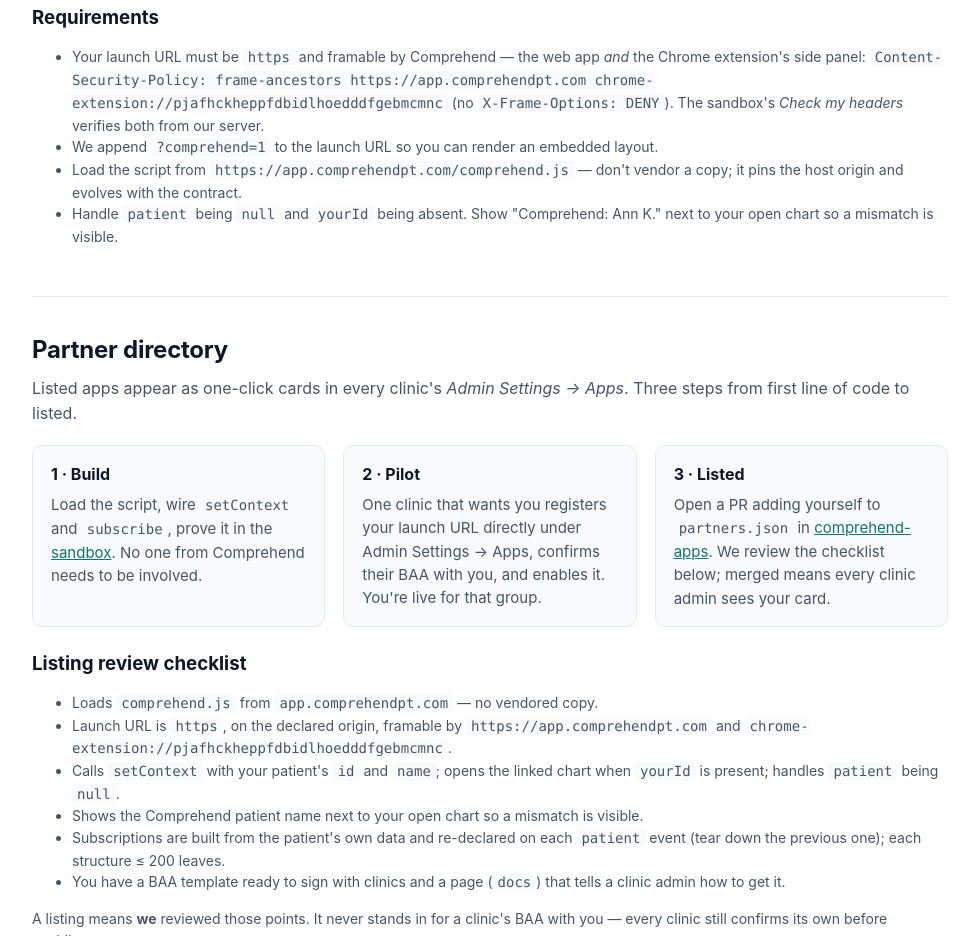
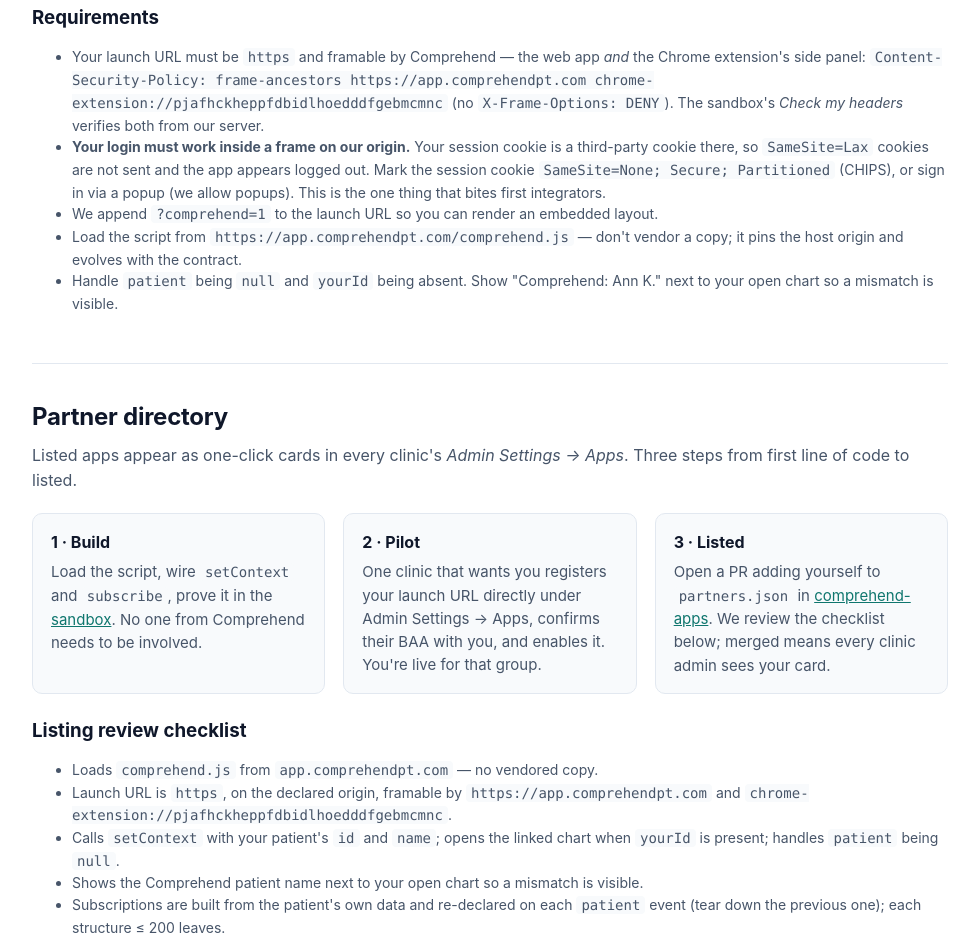
Before and after one commit to jake-comprehendpt/comprehend-apps, a plain HTML site: page developers.html in a window 1280 px wide. Shown: the part 6139-7075 px from the top of the page, without its empty margins (150-1129 px from the left). Drawn offline with Linux system fonts and the light colour scheme.

Commit message:
Sync from ReactApp 81e16e4b9

```diff
--- a/developers.html
+++ b/developers.html
@@ -324,6 +324,7 @@
     <h3 style="margin:26px 0 6px">Requirements</h3>
     <ul class="fine">
       <li>Your launch URL must be <code>https</code> and framable by Comprehend — the web app <em>and</em> the Chrome extension's side panel: <code>Content-Security-Policy: frame-ancestors https://app.comprehendpt.com chrome-extension://pjafhckheppfdbidlhoedddfgebmcmnc</code> (no <code>X-Frame-Options: DENY</code>). The sandbox's <em>Check my headers</em> verifies both from our server.</li>
+      <li><strong>Your login must work inside a frame on our origin.</strong> Your session cookie is a third-party cookie there, so <code>SameSite=Lax</code> cookies are not sent and the app appears logged out. Mark the session cookie <code>SameSite=None; Secure; Partitioned</code> (CHIPS), or sign in via a popup (we allow popups). This is the one thing that bites first integrators.</li>
       <li>We append <code>?comprehend=1</code> to the launch URL so you can render an embedded layout.</li>
       <li>Load the script from <code>https://app.comprehendpt.com/comprehend.js</code> — don't vendor a copy; it pins the host origin and evolves with the contract.</li>
       <li>Handle <code>patient</code> being <code>null</code> and <code>yourId</code> being absent. Show "Comprehend: Ann K." next to your open chart so a mismatch is visible.</li>
```
Also changed, not shown: 2 other files.
